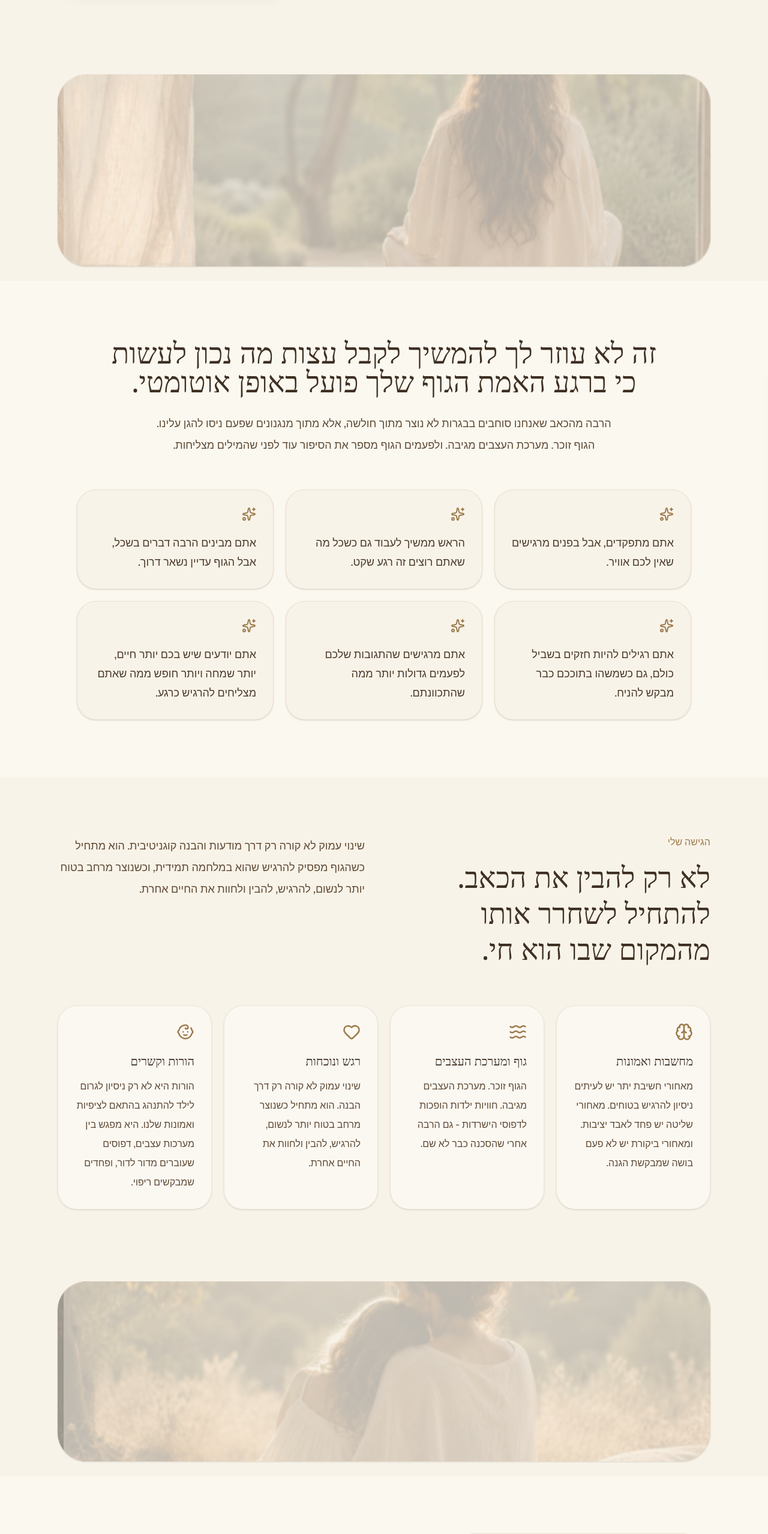
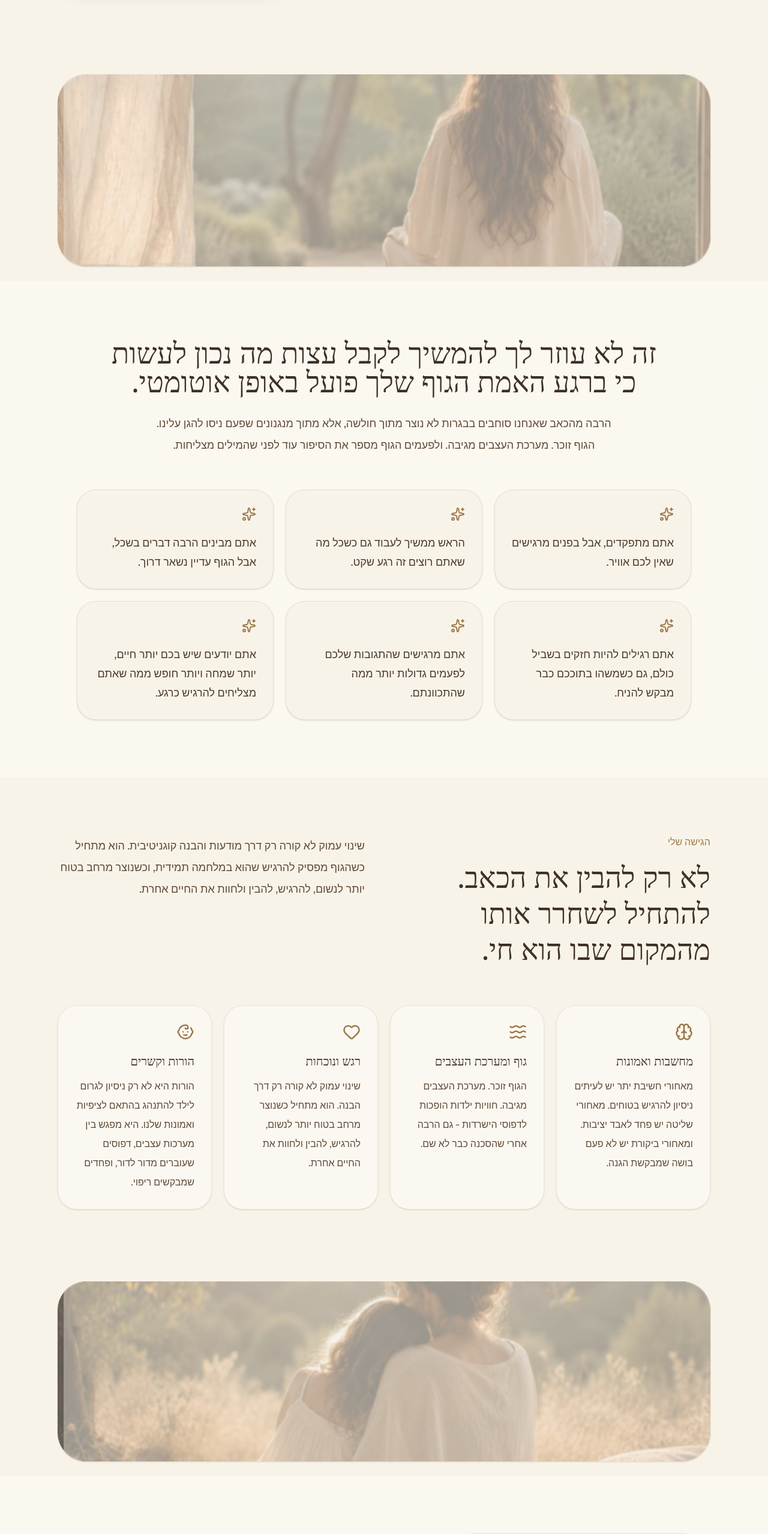
Before and after one commit to shahar27/shahar-landing, a Next.js app: page / in a window 1280 px wide. Shown: the part 900-3457 px from the top of the page at 60% size. Built offline with nearby package versions, Linux system fonts and the light colour scheme.

Commit message:
fix giant logo

```diff
--- a/app/page.tsx
+++ b/app/page.tsx
@@ -189,7 +189,7 @@
           <img
             src="/calm-space.jpg"
             alt=""
-            className="absolute inset-0 w-full h-full object-cover opacity-45 scale-[1.02]"
+            className="absolute inset-0 w-full h-full object-cover opacity-65 scale-[1.02]"
           />
 
           <div className="absolute inset-0 bg-[#F8F3E8]/35 backdrop-blur-[1px]" />
@@ -257,7 +257,7 @@
           <img
             src="/soft-home.jpg"
             alt=""
-            className="absolute inset-0 w-full h-full object-cover opacity-40 scale-[1.02]"
+            className="absolute inset-0 w-full h-full object-cover opacity-65 scale-[1.02]"
           />
 
           <div className="absolute inset-0 bg-[#F8F3E8]/40 backdrop-blur-[1px]" />
@@ -377,7 +377,7 @@
           <img
             src="/nature-light.jpg"
             alt=""
-            className="absolute inset-0 w-full h-full object-cover opacity-35 scale-[1.03]"
+            className="absolute inset-0 w-full h-full object-cover opacity-65 scale-[1.03]"
           />
 
           <div className="absolute inset-0 bg-[#F8F3E8]/45 backdrop-blur-[1px]" />
```
